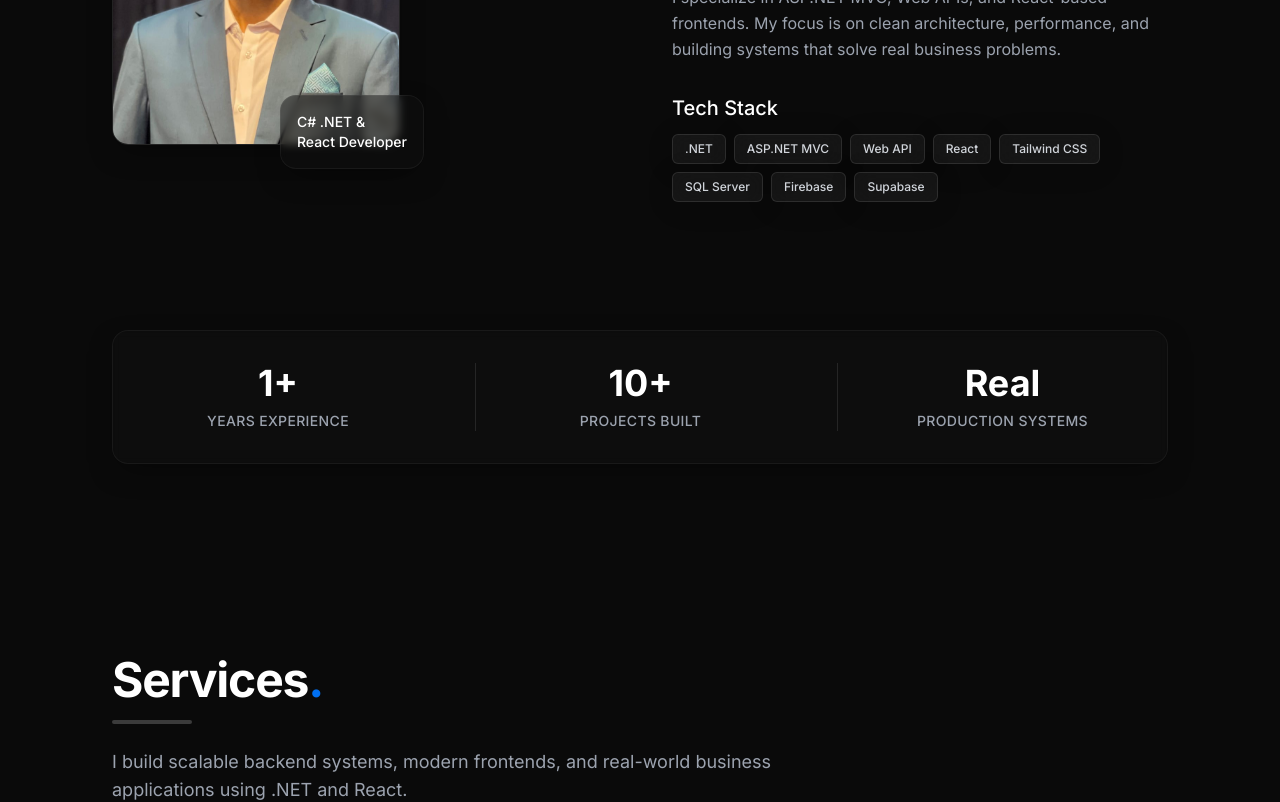
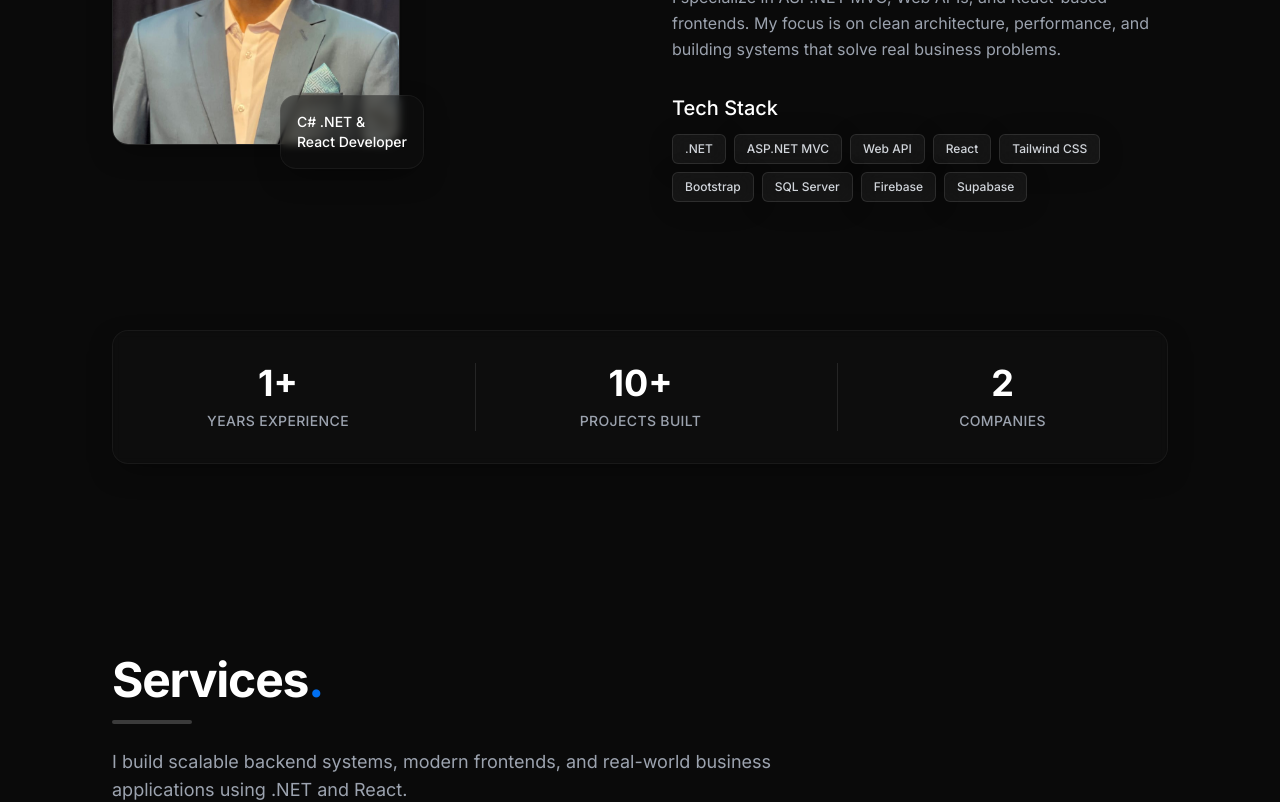
Before and after one commit to Umar53067/umarfarooq-portfolio, a React (Vite) app: page / in a window 1280 px wide. Shown: the part 1260-2062 px from the top of the page. Built offline with nearby package versions, Linux system fonts and the light colour scheme.

Commit message:
minor fixes

```diff
--- a/src/components/About.jsx
+++ b/src/components/About.jsx
@@ -74,6 +74,7 @@ function About() {
                   "Web API",
                   "React",
                   "Tailwind CSS",
+                  "Bootstrap",
                   "SQL Server",
                   "Firebase",
                   "Supabase",
@@ -96,7 +97,7 @@ function About() {
           {[
             { value: "1+", label: "Years Experience" },
             { value: "10+", label: "Projects Built" },
-            { value: "Real", label: "Production Systems" },
+            { value: "2", label: "Companies" },
           ].map((stat, idx) => (
             <div key={idx} className="flex flex-col items-center justify-center">
               <h3 className="text-3xl md:text-4xl font-bold text-white mb-2">
```
